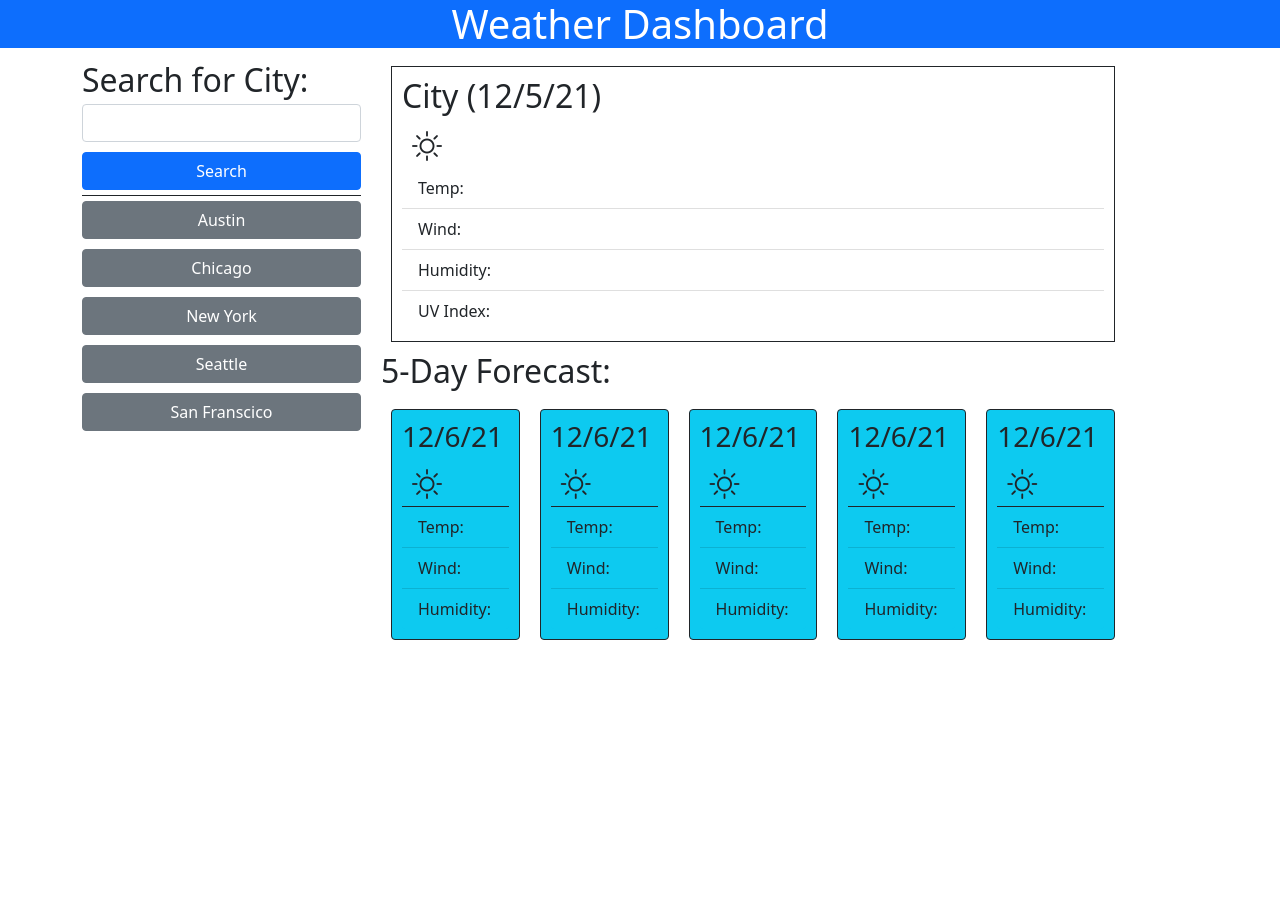
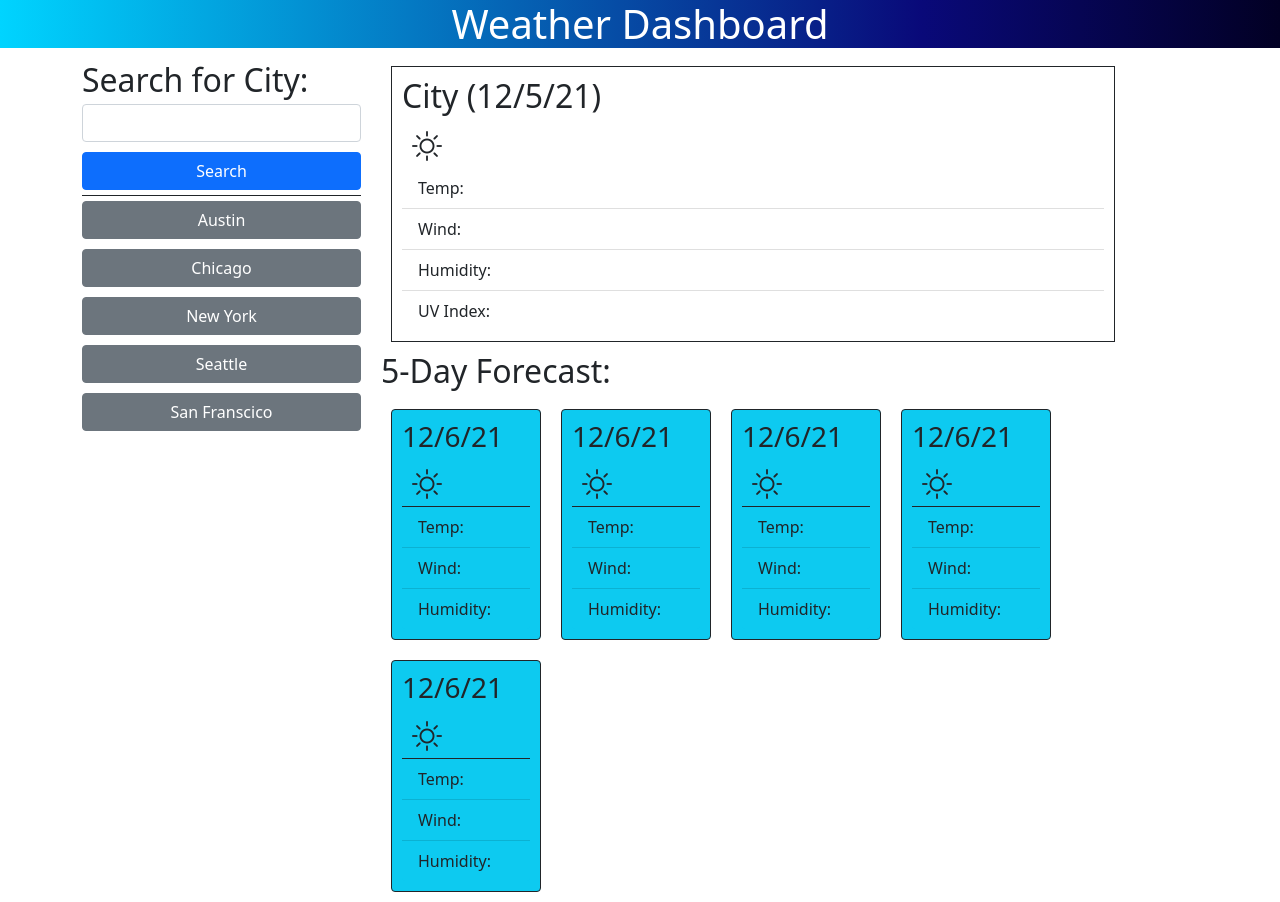
Before and after one commit to seene3/weather-dashboard, a plain HTML site: page index.html in a window 1280 px wide. Before the commit the page ends 800 px from the top, so only its background shows below. Drawn offline with nearby package versions, Linux system fonts and the light colour scheme.

Commit message:
fixed flex-box and sizing

```diff
--- a/index.html
+++ b/index.html
@@ -10,7 +10,7 @@
     <link rel="stylesheet" href="https://cdn.jsdelivr.net/npm/bootstrap-icons@1.7.2/font/bootstrap-icons.css">
 </head>
 <body>
-    <h1 class="text-center text-white bg-primary">Weather Dashboard</h1>
+    <h1 class="text-center text-white">Weather Dashboard</h1>
     <div class="container">
         <div class="col-3 search-box">
             <div class="border-bottom border-dark form-group">
@@ -18,7 +18,7 @@
                 <input class="form-control search" rows="3"></input>
                 <button type="button" class="btn btn-primary w-100 search">Search</button>
             </div>
-            <div class="">
+            <div class="history">
                 <button type="button" class="btn btn-secondary w-100 search">Austin</button>
                 <button type="button" class="btn btn-secondary w-100 search">Chicago</button>
                 <button type="button" class="btn btn-secondary w-100 search">New York</button>
--- a/style.css
+++ b/style.css
@@ -1,6 +1,11 @@
 i {
     padding-left: 10px;
     font-size: 30px;
+}
+
+h1 {
+    background: rgb(0,212,255);
+    background: linear-gradient(90deg, rgba(0,212,255,1) 0%, rgba(9,9,121,1) 72%, rgba(2,0,36,1) 100%);
 }
 
 .result {
@@ -10,12 +15,14 @@ i {
 
 .forecast {
     display: flex;
+    flex-wrap: wrap;
 }
 
 .card {
     margin: 10px;
     padding: 10px;
-    width: 60%;
+    width: 150px;
+
 }
 
 .search {
```
Lines whose indentation alone changed are shown as unchanged.
